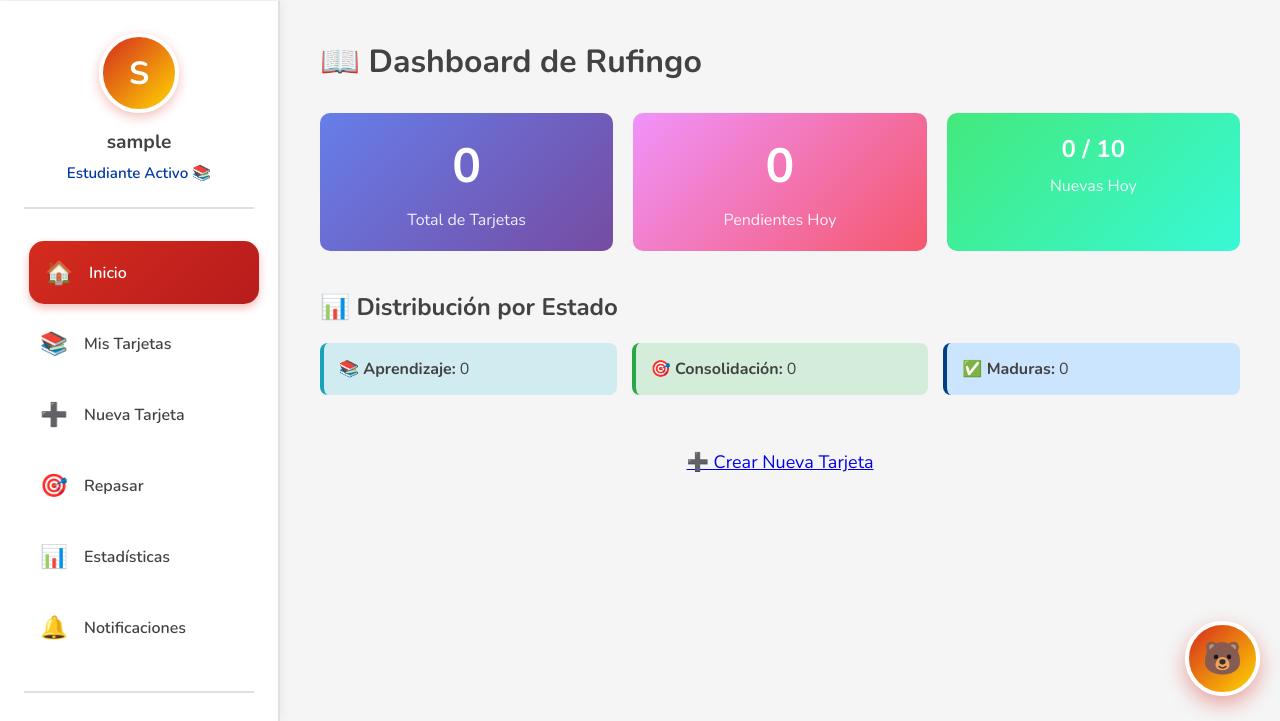
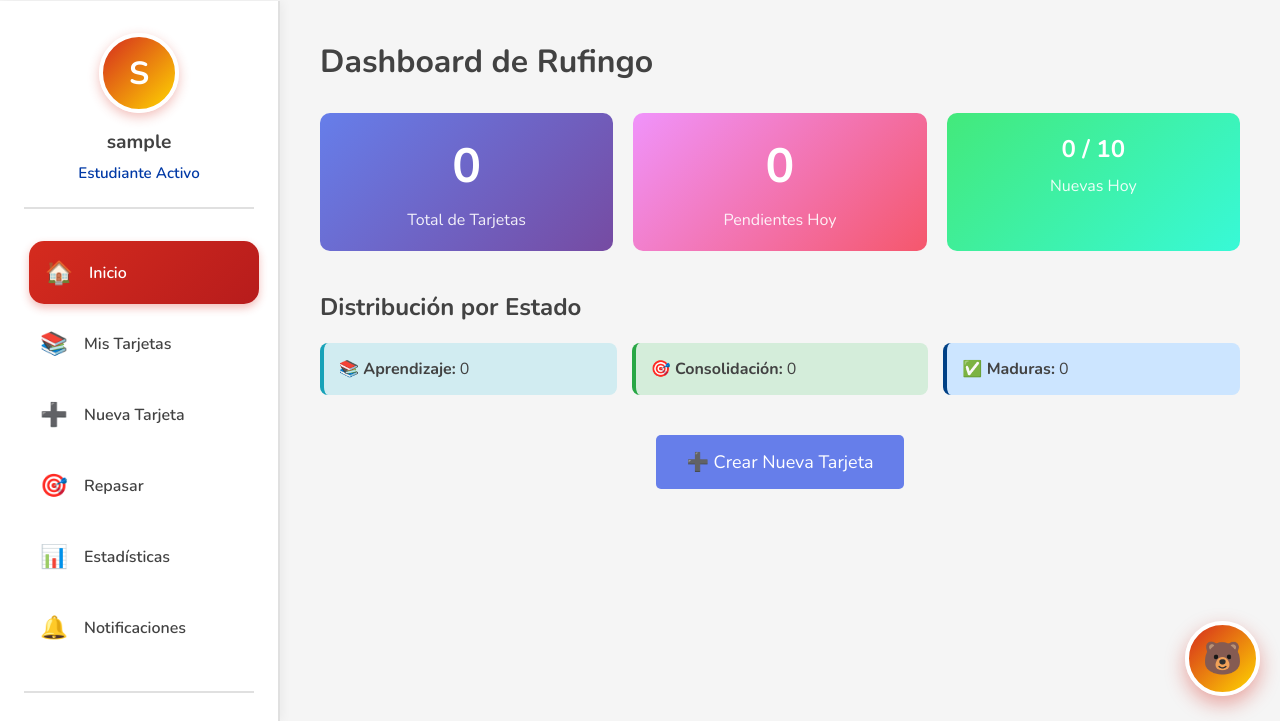
Before and after one commit to jairnarvaez/Rufingo, a Django app: page / in a window 1280 px wide. Shown: the part 79-800 px from the top of the page. Run offline with Django 5.2, Linux system fonts and the light colour scheme; the visitor is signed in with stand-in values (Sample User, id 1); data that the repository does not hold is empty.

Commit message:
fix: correccion diseño de los botones

```diff
--- a/flashcards/templates/flashcards/base.html
+++ b/flashcards/templates/flashcards/base.html
@@ -355,6 +355,17 @@
             border-radius: 10px;
         }
 
+        .btn {
+            display: inline-block;
+            padding: 10px 20px;
+            background: #667eea;
+            color: white;
+            text-decoration: none;
+            border-radius: 5px;
+            font-size: 16px;
+            transition: all 0.3s;
+        }
+
         /* RESPONSIVE */
         @media (max-width: 768px) {
             .container {
@@ -420,7 +431,7 @@
                 {% if user.is_authenticated %}
                 <div class="avatar">{{ user.username.0|upper }}</div>
                 <div class="username">{{ user.username }}</div>
-                <div class="level">Estudiante Activo 📚</div>
+                <div class="level">Estudiante Activo </div>
                 {% else %}
                 <div class="avatar">👤</div>
                 <div class="username">Invitado</div>
--- a/flashcards/templates/flashcards/crear_tarjeta.html
+++ b/flashcards/templates/flashcards/crear_tarjeta.html
@@ -3,7 +3,7 @@
 {% block title %}Crear Tarjeta - Rufingo{% endblock %}
 
 {% block content %}
-<h1>➕ Crear Nueva Tarjeta</h1>
+<h1> Crear Nueva Tarjeta</h1>
 
 <form method="post" style="max-width: 600px; margin: 30px auto;">
     {% csrf_token %}
--- a/flashcards/templates/flashcards/home.html
+++ b/flashcards/templates/flashcards/home.html
@@ -3,7 +3,7 @@
 {% block title %}Rufingo{% endblock %}
 
 {% block content %}
-<h1>📖 Dashboard de Rufingo</h1>
+<h1> Dashboard de Rufingo</h1>
 
 <div style="display: grid; grid-template-columns: repeat(auto-fit, minmax(250px, 1fr)); gap: 20px; margin: 30px 0;">
     <div style="background: linear-gradient(135deg, #667eea 0%, #764ba2 100%); color: white; padding: 20px; border-radius: 10px; text-align: center;">
@@ -23,7 +23,7 @@
 </div>
 
 <div style="margin-top: 40px;">
-    <h2>📊 Distribución por Estado</h2>
+    <h2> Distribución por Estado</h2>
     <div style="display: grid; grid-template-columns: repeat(auto-fit, minmax(200px, 1fr)); gap: 15px; margin-top: 20px;">
 
         <div style="background: #d1ecf1; padding: 15px; border-radius: 8px; border-left: 4px solid #17a2b8;">
@@ -43,7 +43,7 @@
     {% if tarjetas_pendientes > 0 %}
     <a id="boton-repaso" href="{% url 'sesion_repaso' %}" class="btn"
        style="font-size: 20px; padding: 18px 40px; background: #28a745;">
-        🎯 Comenzar Repaso ({{ tarjetas_pendientes }} pendiente{{ tarjetas_pendientes|pluralize }})
+        Comenzar Repaso ({{ tarjetas_pendientes }} pendiente{{ tarjetas_pendientes|pluralize }})
     </a>
     {% endif %}
     <a href="{% url 'crear_tarjeta' %}" class="btn" style="font-size: 18px; padding: 15px 30px;">➕ Crear Nueva Tarjeta</a>
@@ -60,7 +60,7 @@ async function actualizarBotonRepaso() {
 
         if (data.pendientes > 0) {
             // Crear o actualizar el botón
-            const texto = `🎯 Comenzar Repaso (${data.pendientes} pendiente${data.pendientes === 1 ? '' : 's'})`;
+            const texto = ` Comenzar Repaso (${data.pendientes} pendiente${data.pendientes === 1 ? '' : 's'})`;
             if (botonExistente) {
                 botonExistente.textContent = texto;
             } else {
--- a/flashcards/templates/flashcards/lista_tarjetas.html
+++ b/flashcards/templates/flashcards/lista_tarjetas.html
@@ -3,7 +3,7 @@
 {% block title %}Mis Tarjetas - Rufingo{% endblock %}
 
 {% block content %}
-<h1>📚 Mis Tarjetas</h1>
+<h1> Mis Tarjetas</h1>
 
 <div style="margin: 20px 0; display: flex; gap: 15px; flex-wrap: wrap; align-items: center;">
     <form method="get" style="display: flex; gap: 10px; flex-wrap: wrap; flex: 1;">
--- a/flashcards/templates/flashcards/resultado_repaso.html
+++ b/flashcards/templates/flashcards/resultado_repaso.html
@@ -4,7 +4,6 @@
 
 {% block content %}
 <div style="text-align: center; padding: 60px 20px;">
-    <div style="font-size: 120px; margin-bottom: 30px;">✅</div>
     <h1 style="font-size: 36px; margin-bottom: 20px;">¡Repaso Completado!</h1>
     <p style="font-size: 20px; color: #666; margin-bottom: 40px;">
         Has terminado todas las tarjetas pendientes por ahora.
@@ -12,7 +11,7 @@
 
     <div style="background: #d4edda; padding: 30px; border-radius: 10px; max-width: 600px; margin: 0 auto 40px; border: 2px solid #28a745;">
         <p style="font-size: 18px; color: #155724;">
-            🎯 <strong>¡Buen trabajo!</strong> Sigue así y dominarás todo el material.
+             <strong>¡Buen trabajo!</strong> Sigue así y dominarás todo el material.
         </p>
     </div>
 
--- a/flashcards/templates/flashcards/sesion_repaso.html
+++ b/flashcards/templates/flashcards/sesion_repaso.html
@@ -139,8 +139,6 @@
 {% block content %}
 <div class="timer" id="timer">⏱️ 0.0s</div>
 
-<h1 style="text-align: center;">📚 Sesión de Repaso</h1>
-
 <div class="flashcard" id="flashcard">
     <div class="flashcard-inner">
         <div class="flashcard-front">
```
